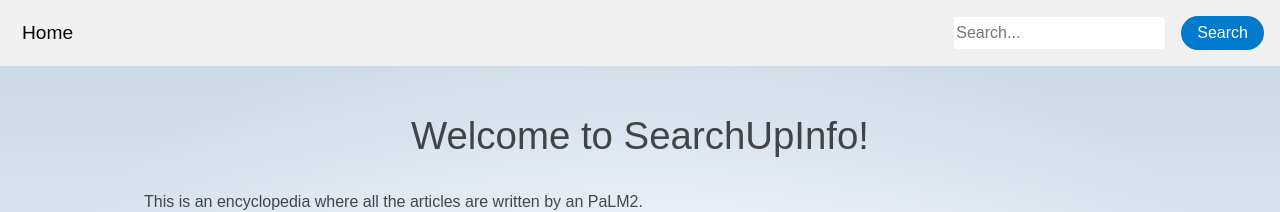
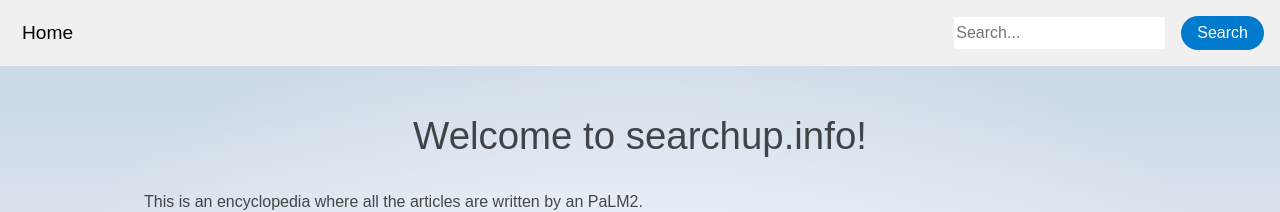
Before and after one commit to searchupinfo/searchupinfo, a SvelteKit app: page / in a window 1280 px wide. Shown: the top 212 px of the page. Built offline with nearby package versions, Linux system fonts and the light colour scheme.

Commit message:
change homescreen

```diff
--- a/src/routes/+page.svelte
+++ b/src/routes/+page.svelte
@@ -1,6 +1,6 @@
 <section>
     <h1>
-        Welcome to SearchUpInfo!
+        Welcome to searchup.info!
     </h1>
     <p>This is an encyclopedia where all the articles are written by an PaLM2.</p>
     <p>Search for an article at the top left and wait for it to be generated! (search limited to 30 characters)</p>
```
